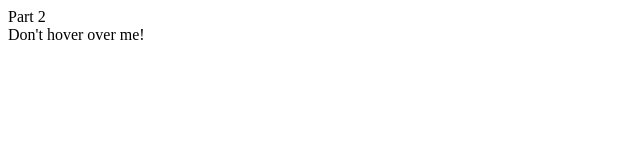
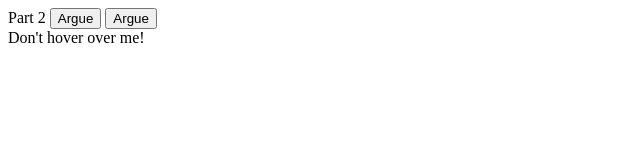
Before and after one commit to Tyler-Thomas/Assignment4, a plain HTML site: page index2.html in a window 1280 px wide. Shown: the whole page, without its empty margins (0-640 px from the left). Drawn offline with Linux system fonts and the light colour scheme.

Commit message:
Added buttons

```diff
--- a/index2.html
+++ b/index2.html
@@ -2,6 +2,9 @@
 <html lang="en">
 <head>Part 2</head>
 <body>
+     <button name= "button1" type = "button" onClick="alert(`I'm Right`)" >Argue</button>
+	 <button name= "button2" type = "button" onClick="alert(`NO, I'm right!!`)">Argue</button>
+
 <div class="Hover">Don't hover over me!</div>
 <script src="script.js"></script>
 <body>
```
